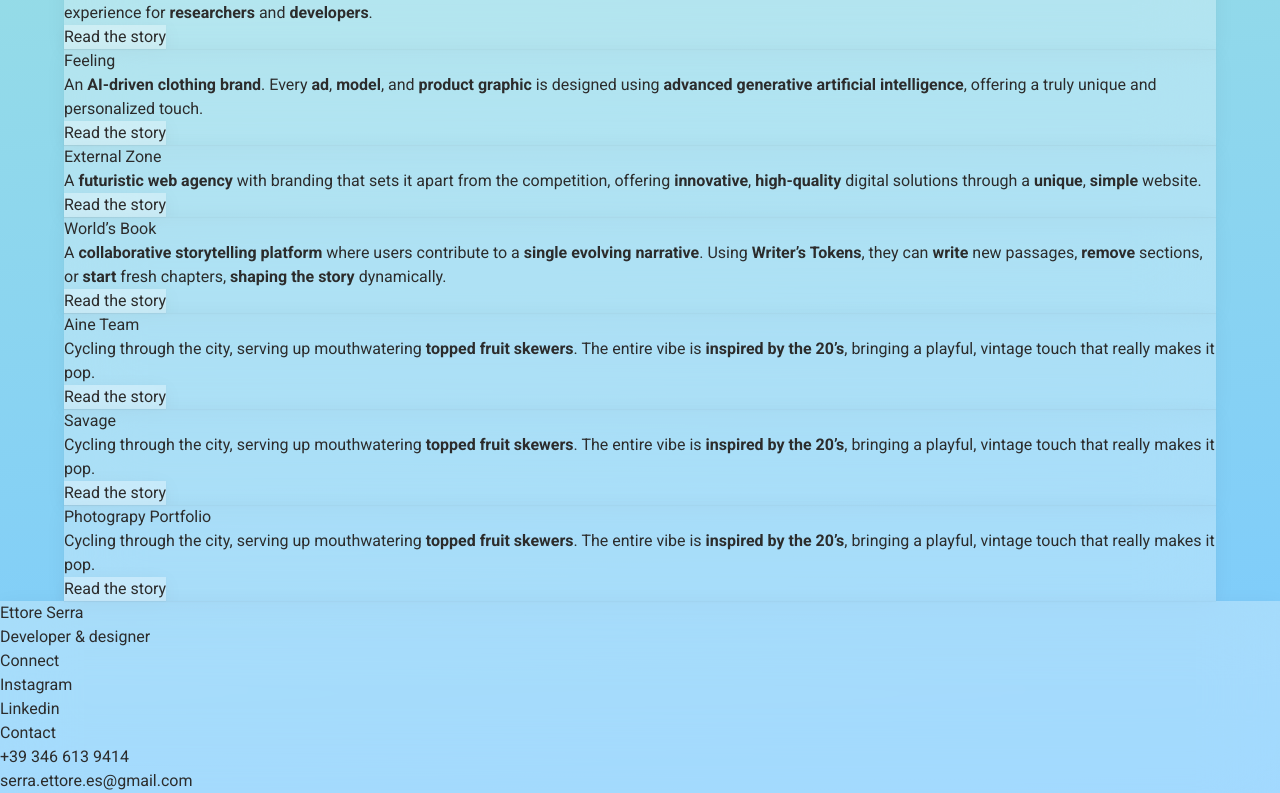
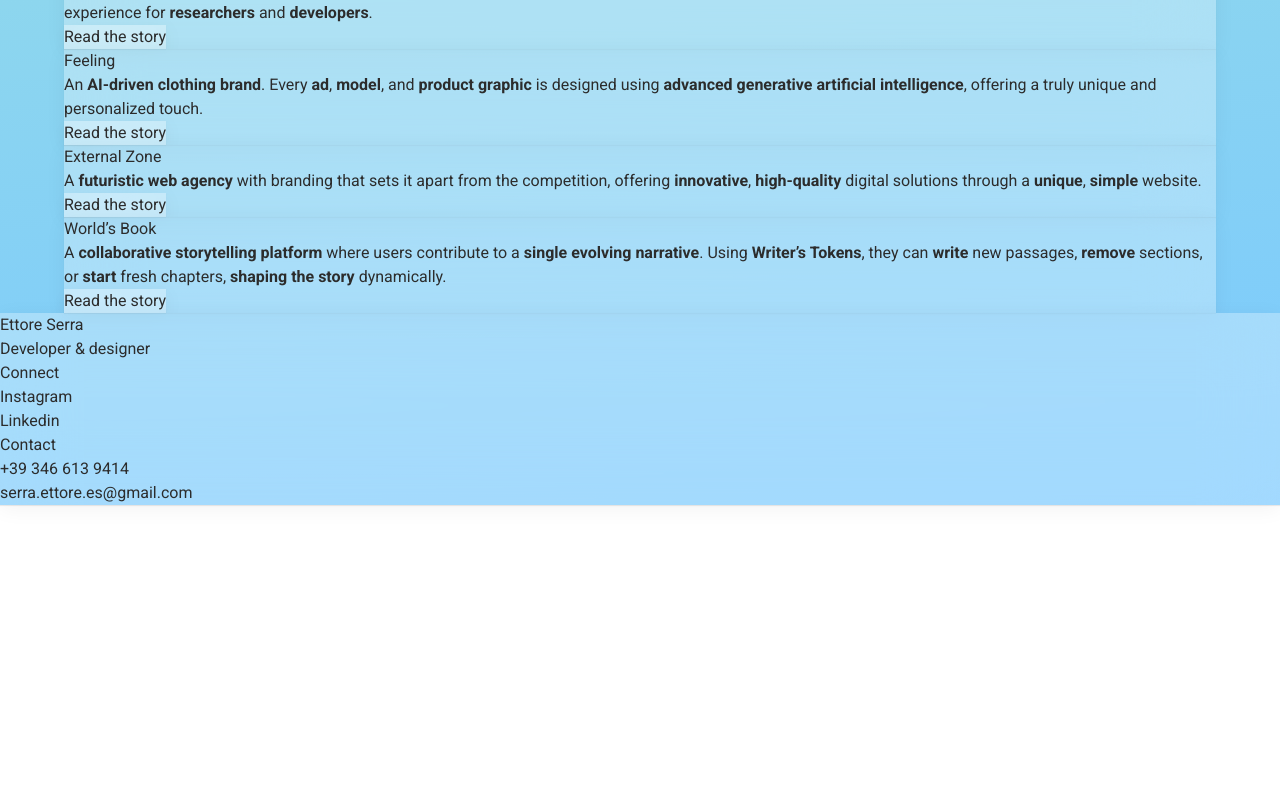
Before and after one commit to EttoreTheWebisteMaster/portfolio, a Next.js app: page / in a window 1280 px wide. Shown: the part 4461-5254 px from the top of the page. After the commit the page ends 4966 px from the top, so only its background shows below. Built offline with nearby package versions, Linux system fonts and the light colour scheme.

Commit message:
removed homepage projects

```diff
--- a/src/app/page.tsx
+++ b/src/app/page.tsx
@@ -100,51 +100,6 @@ export default function Home() {
 					animation={true}
 					truncate={true}
 				/>
-				<Card
-					title='Aine Team'
-					url='aine-team'
-					image='/'
-					text={
-						<>
-							Cycling through the city, serving up mouthwatering{' '}
-							<b>topped fruit skewers</b>. The entire vibe is{' '}
-							<b>inspired by the 20’s</b>, bringing a playful,
-							vintage touch that really makes it pop.
-						</>
-					}
-					animation={true}
-					truncate={true}
-				/>
-				<Card
-					title='Savage'
-					url='savage'
-					image='/'
-					text={
-						<>
-							Cycling through the city, serving up mouthwatering{' '}
-							<b>topped fruit skewers</b>. The entire vibe is{' '}
-							<b>inspired by the 20’s</b>, bringing a playful,
-							vintage touch that really makes it pop.
-						</>
-					}
-					animation={true}
-					truncate={true}
-				/>
-				<Card
-					title='Photograpy Portfolio'
-					url='photography-portfolio'
-					image='/'
-					text={
-						<>
-							Cycling through the city, serving up mouthwatering{' '}
-							<b>topped fruit skewers</b>. The entire vibe is{' '}
-							<b>inspired by the 20’s</b>, bringing a playful,
-							vintage touch that really makes it pop.
-						</>
-					}
-					animation={true}
-					truncate={true}
-				/>
 			</div>
 		</div>
 	);
```
